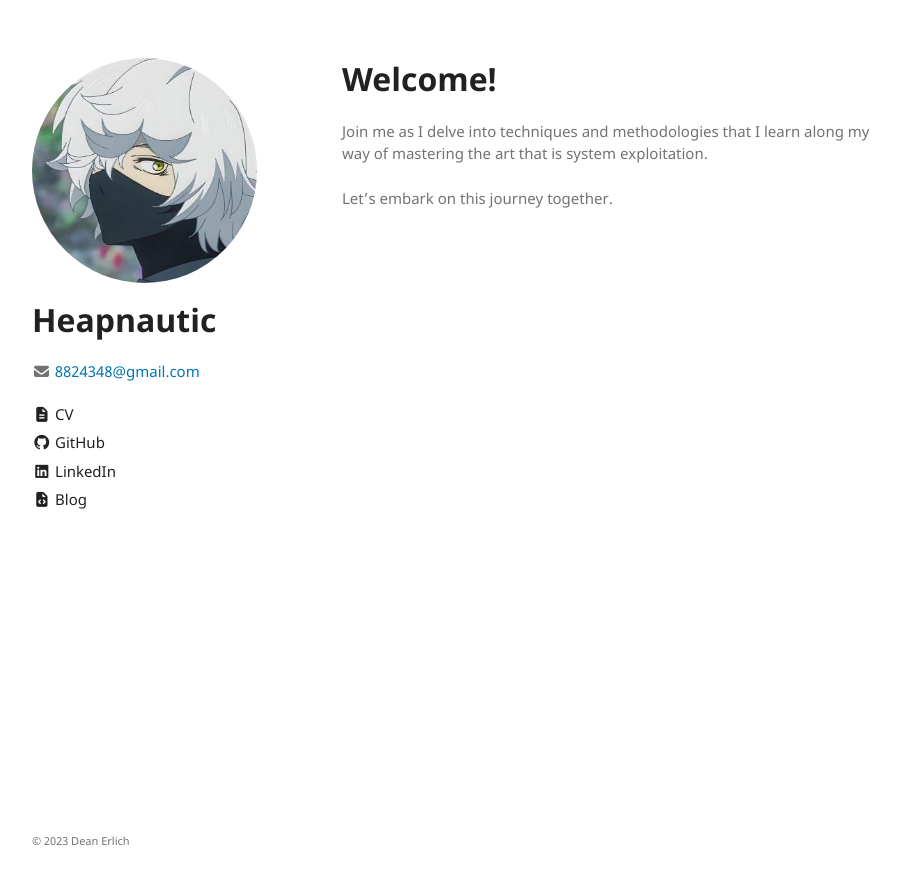
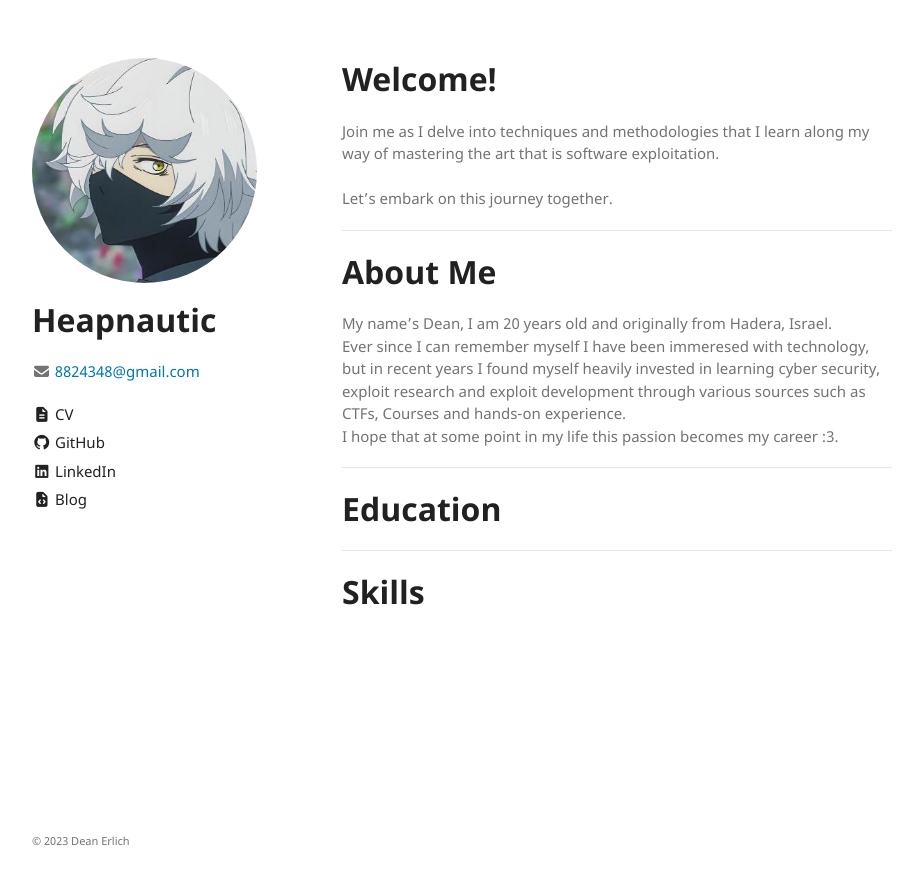
Before and after one commit to ninpwn/ninpwn.github.io, a Jekyll site: the page built from index.md, in a window 1280 px wide. Shown: the top 884 px of the page, without its empty margins (178-1088 px from the left). Built offline with Jekyll 4.4.1, drawn with Linux system fonts in a browser that asks for light colours; our own code applies the rules of GitHub Pages for plain Markdown files.

Commit message:
Update index.md

```diff
--- a/index.md
+++ b/index.md
@@ -4,7 +4,25 @@ layout: default
 
 # Welcome!
 
-Join me as I delve into techniques and methodologies that I learn along my way of mastering the art that is system exploitation.
+Join me as I delve into techniques and methodologies that I learn along my way of mastering the art that is software exploitation.
 \
 \
 Let's embark on this journey together.
+
+---
+
+# About Me
+
+My name's Dean, I am 20 years old and originally from Hadera, Israel.
+\
+Ever since I can remember myself I have been immeresed with technology, but in recent years I found myself heavily invested in learning cyber security, exploit research and exploit development through various sources such as CTFs, Courses and hands-on experience.
+\
+I hope that at some point in my life this passion becomes my career :3.
+
+---
+
+# Education
+
+---
+
+# Skills
```
